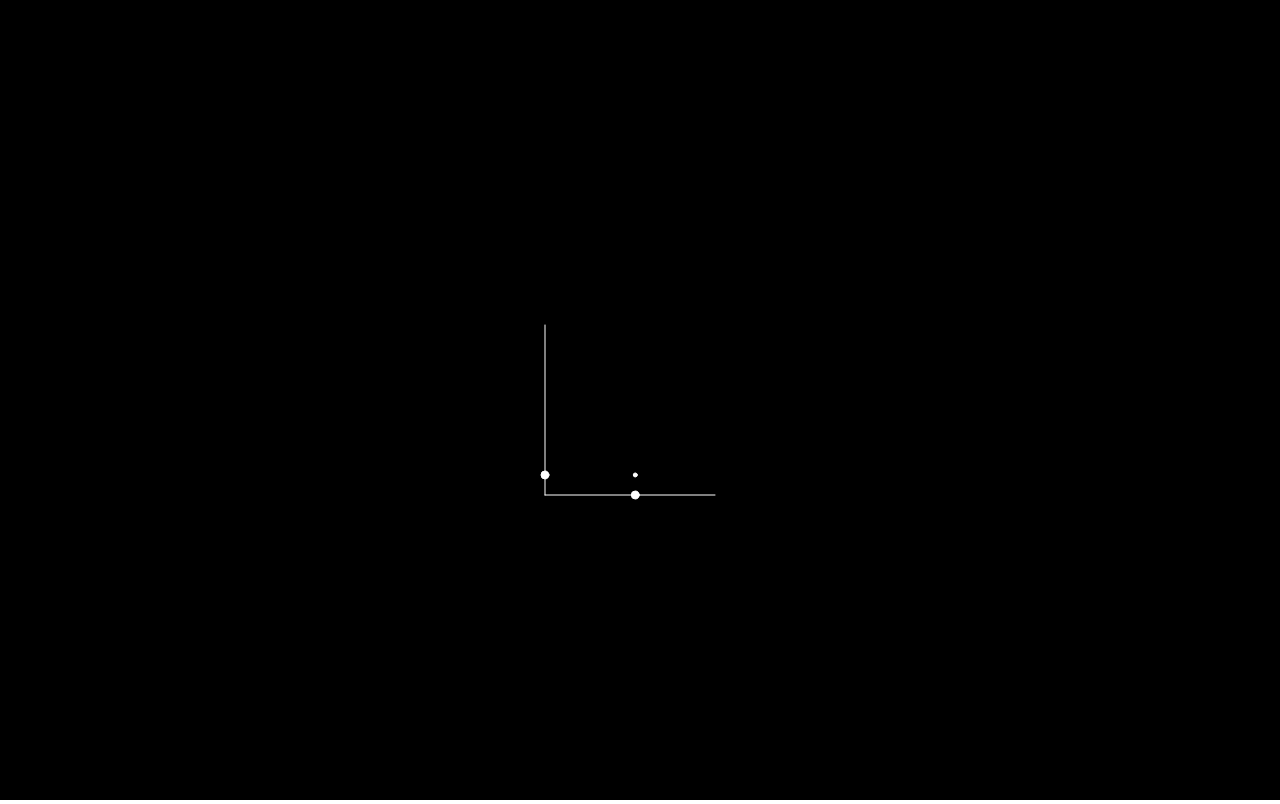
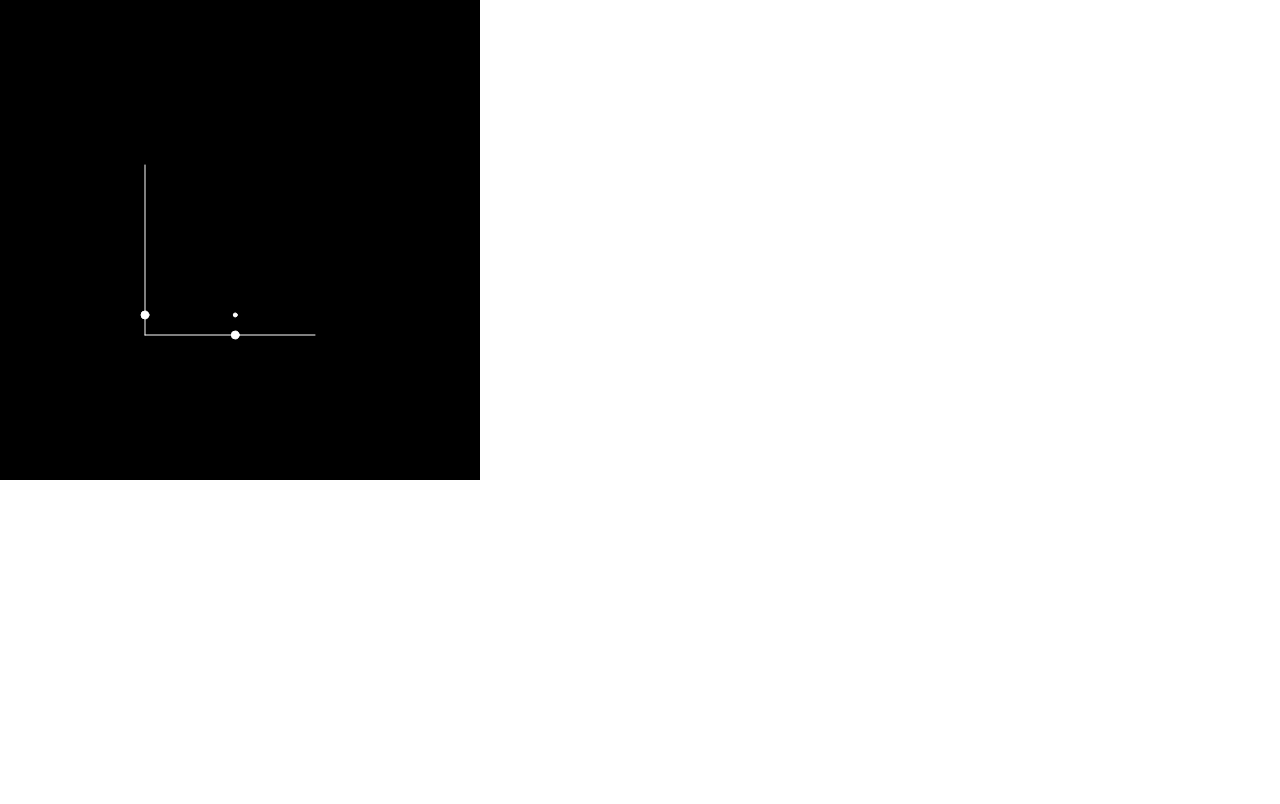
Before and after one commit to izmaelmag/next-p5-typescript-playground, a Next.js app: page / in a window 1280 px wide. Built offline with nearby package versions, Linux system fonts and the light colour scheme.

Commit message:
Smaller canvas size

```diff
--- a/sketches/LissajousCurve.ts
+++ b/sketches/LissajousCurve.ts
@@ -59,7 +59,7 @@ class LissajousCurveSketch extends Sketch<SketchParams, TP5SketchFunction> {
     this.p = p;
 
     p.setup = () => {
-      p.createCanvas(window.innerWidth, window.innerHeight);
+      p.createCanvas(480, 480);
       p.background(0);
       p.stroke(255);
       p.frameRate(60);
@@ -67,7 +67,7 @@ class LissajousCurveSketch extends Sketch<SketchParams, TP5SketchFunction> {
 
     p.draw = () => {
       p.background(0);
-      p.translate(window.innerWidth / 2, window.innerHeight / 2);
+      p.translate(480 / 2, 480 / 2);
 
       this.drawLines();
 
```
